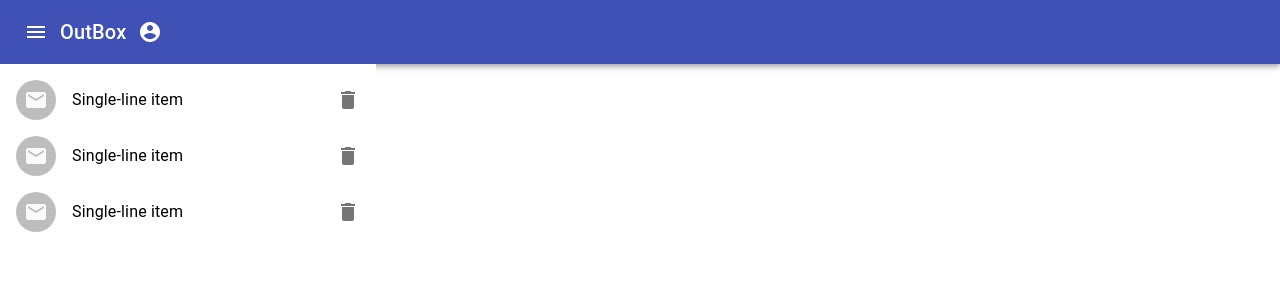
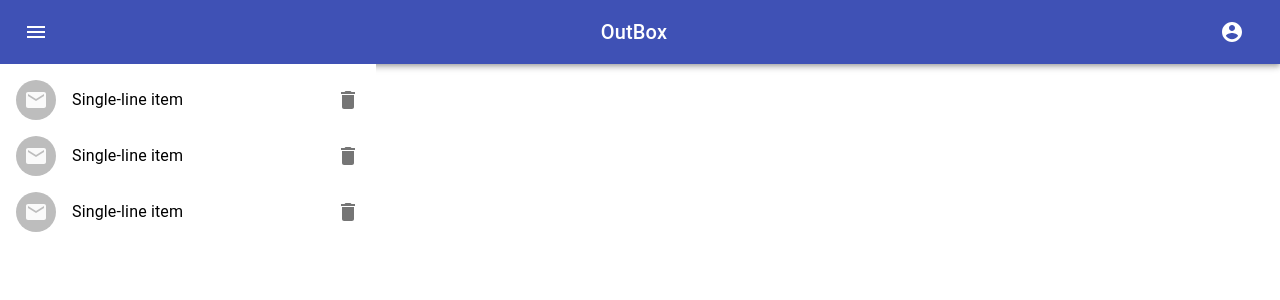
Before and after one commit to thavythach/OutBox, a React (Create React App) app in the folder outbox/: page / in a window 1280 px wide. Shown: the top 300 px of the page. Built offline with nearby package versions, Linux system fonts and the light colour scheme.

Commit message:
Made css stylesheet for menuappbar

```diff
--- a/outbox/src/components/menuappbar/menuappbar.component.jsx
+++ b/outbox/src/components/menuappbar/menuappbar.component.jsx
@@ -8,38 +8,15 @@ import AccountCircle from '@material-ui/icons/AccountCircle';
 import MenuItem from '@material-ui/core/MenuItem';
 import Menu from '@material-ui/core/Menu';
 import ObDrawer from '../obDrawer/obDrawer.component.jsx';
-
-// const useStyles = makeStyles(theme => ({
-//   root: {
-//     flexGrow: 1,
-//     color: props=>props.color
-//   },
-//   menuButton: {
-//     marginRight: theme.spacing(2),
-//   },
-//   title: {
-//     flexGrow: 1,
-//   },
-// }));
-
-let styles = makeStyles(theme => ({
-  root: {
-    flexGrow: 1,
-  },
-  title: {
-    flexGrow: 2,
-  }
-}));
+import './menuappbar.styles.css';
 
 export default class MenuAppBar extends React.Component {
-
   constructor() {
     super();
     this.state = {
       auth: true,
       anchorEl: false,
       setAnchorEl: null,
-
     }
   }
 
@@ -57,13 +34,12 @@ export default class MenuAppBar extends React.Component {
   };
 
   render() {
-    const userStyles = styles
     return (
-      <div className={userStyles.root}>
+      <div className="root">
         <AppBar position="static">
           <Toolbar>
           <ObDrawer/>
-            <Typography variant="h6" className={userStyles.title}>
+            <Typography variant="h6" className="title">
               OutBox
             </Typography>
             {this.state.auth && (
--- /dev/null
+++ b/outbox/src/components/menuappbar/menuappbar.styles.css
@@ -0,0 +1,6 @@
+.root{
+    flex-grow:1;
+}
+.title{
+    flex-grow:2;
+}
```
